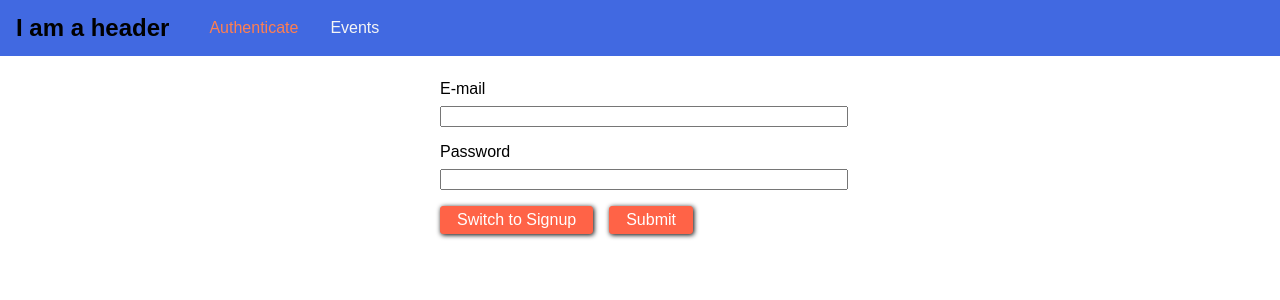
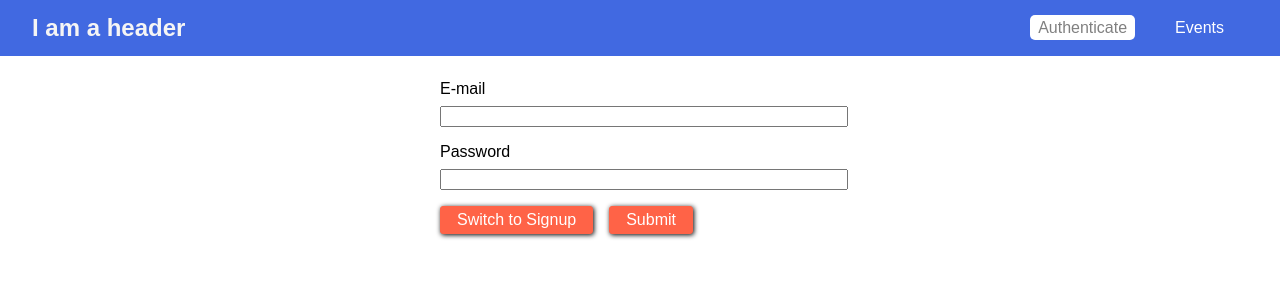
Before and after one commit to RichardPereira/graphql-react-event-booking, a React (Create React App) app in the folder frontend/: page /auth in a window 1280 px wide. Shown: the top 300 px of the page. Built offline with nearby package versions, Linux system fonts and the light colour scheme.

Commit message:
better css

```diff
--- a/frontend/src/components/Navigation/MainNavigation.css
+++ b/frontend/src/components/Navigation/MainNavigation.css
@@ -1,45 +1,58 @@
-.main-navigation{
+.main-navigation {
   position: fixed;
   left: 0;
   top: 0;
   width: 100%;
   height: 3.5rem;
-    background-color:royalblue;
-    padding: 0 1rem;
+  background: royalblue;
+  padding: 0 2rem;
   display: flex;
   align-items: center;
+  justify-content: space-between;
+  box-sizing: border-box;
 }
 
-.main-navigation__logo h1{
+.main-navigation__logo h1 {
     margin: 0;
     font-size: 1.5rem;
-
+    color: whitesmoke;
   }
 .main-navigation__items{
     margin-left: 1.5rem;
-
-
 }
 
-.main-navigation__items ul{
+.main-navigation__items ul {
     display: flex;
     list-style: none;
+    padding: 0;
     margin: 0;
-    padding: 0;
+    align-items: center;
   }
 
 .main-navigation__items li{
     margin: 0 1rem;
 }
 
-.main-navigation__items a{
+.main-navigation__items a,
+.main-navigation__items button {
   text-decoration: none;
-color: whitesmoke;
+  color: white;
+  padding: 0.25rem 0.5rem;
+  border: none;
+  font: inherit;
+  background: transparent;
+  cursor: pointer;
+  vertical-align: middle;
+  margin: 0;
 }
+
 
 .main-navigation__items a:hover,
 .main-navigation__items a:active,
-.main-navigation__items a.active
-{
-color:coral;
+.main-navigation__items a.active,
+.main-navigation__items button:hover,
+.main-navigation__items button:active {
+  background: #ffffff;
+  color: gray;
+  border-radius: 5px;
 }
--- a/frontend/src/pages/Auth.css
+++ b/frontend/src/pages/Auth.css
@@ -29,6 +29,6 @@
 
 .form-actions button:hover,
 .form-actions button:active {
-    background: darkslategrey;
-    border-color: darkslategrey;
+    background: #f3a683;
+    border-color: #f3a683;
 }
```
Lines whose indentation alone changed are shown as unchanged.
